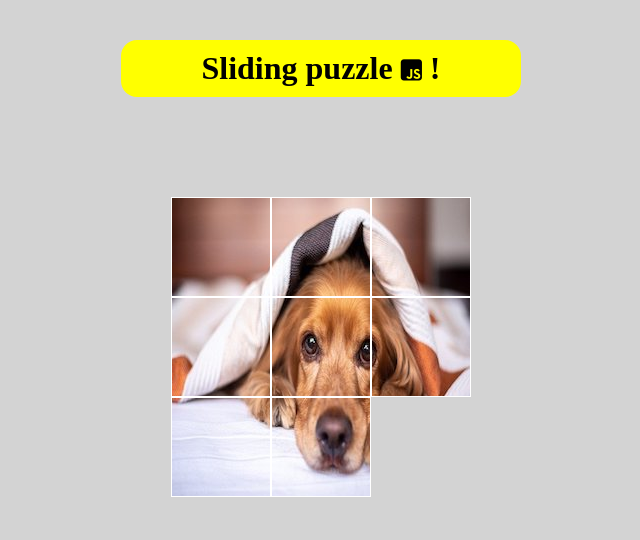
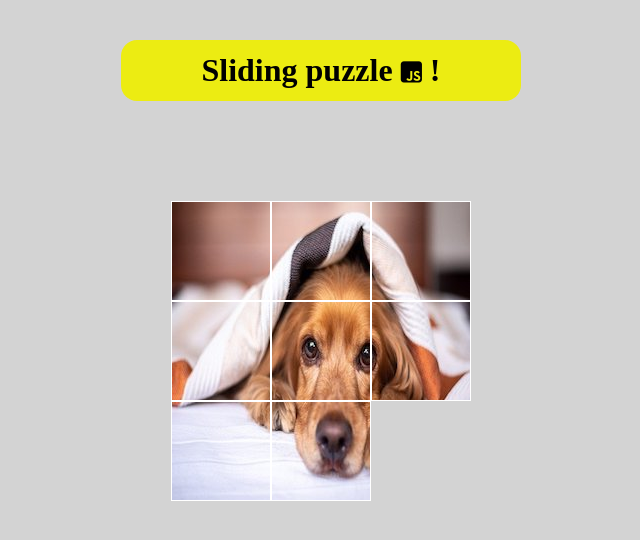
Before and after one commit to Wojciech005/Sliding-puzzle, a plain HTML site: page Puzzle/index.html in a window 1280 px wide. Shown: the whole page, without its empty margins (319-959 px from the left). Drawn offline with Linux system fonts and the light colour scheme.

Commit message:
update style: padding + bgc color

```diff
--- a/Puzzle/style.css
+++ b/Puzzle/style.css
@@ -13,10 +13,10 @@ body {
 h1 {
     text-align: center;
     margin: 40px auto;
-    background-color: yellow;
+    background-color: rgb(236, 236, 18);
     width: 400px;
     border-radius: 16px;
-    padding: 10px;
+    padding: 12px;
 }
 #game-board {
     margin: 100px auto;
```
